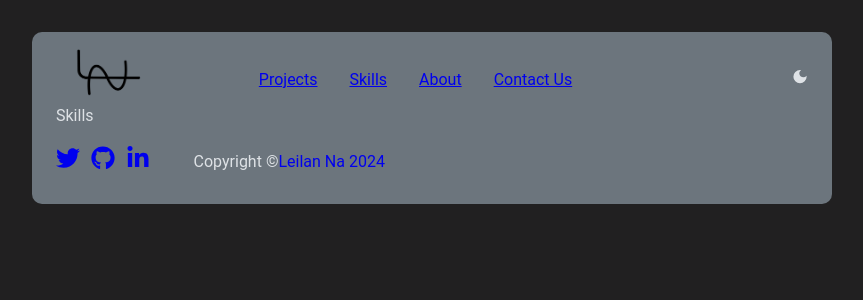
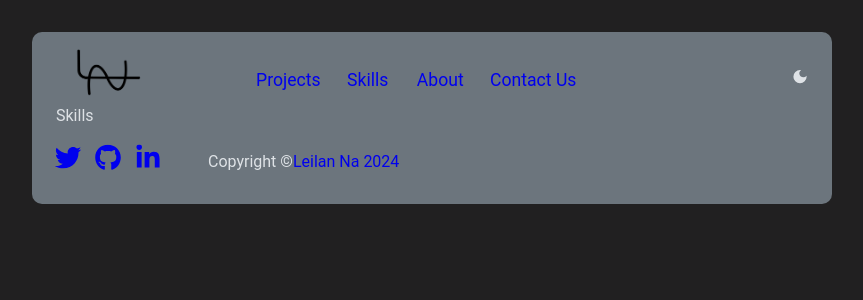
Before and after one commit to naLeilan/Week-1, a React (Vite) app: page /skills in a window 1280 px wide. Shown: the top 300 px of the page, without its empty margins (208-1071 px from the left). Built offline with nearby package versions, Linux system fonts and the light colour scheme.

Commit message:
fixed footer

```diff
--- a/src/App.jsx
+++ b/src/App.jsx
@@ -20,7 +20,6 @@ function App() {
           <Route path="contactus" element={<ContactUs />} />
           <Route path="*" element={<PageNotFound />} />
         </Routes>
-        {/* <About /> */}
         <Footer />
       </div>
     </BrowserRouter>
--- a/src/components/Footer.jsx
+++ b/src/components/Footer.jsx
@@ -5,6 +5,7 @@ function Footer() {
 
   return (
     <footer className="footer">
+      <div className="footer-items">
         <a href="https://x.com/NaLeilan" target="_blank">
           <FaTwitter className="twitter" />
         </a>
@@ -17,7 +18,7 @@ function Footer() {
         >
           <FaLinkedinIn className="linkedin" />
         </a>
-
+      </div>
       <p className="copyright">
         Copyright &copy;
         <a
--- a/src/index.css
+++ b/src/index.css
@@ -82,6 +82,7 @@ body {
   transition: all 0.3s;
 }
 
+a,
 .darkmode {
   margin-left: auto;
   transition: all 0.3s;
@@ -94,10 +95,15 @@ body {
   margin-left: 4rem;
 }
 
+a {
+  text-decoration: none; /* Removes the underline */
+}
+
 .logo {
   transition: all 0.3s;
 }
 
+a:hover,
 .logo:hover,
 .darkmode:hover {
   color: var(--color-Bright-purple);
@@ -133,8 +139,13 @@ body {
   display: flex;
   flex-direction: row;
   font-size: 1.5rem;
-  gap: 0.7rem;
+  gap: 1rem;
   align-items: center;
+}
+
+.footer-items {
+  display: flex;
+  gap: 1rem;
 }
 
 .copyright {
```
Lines whose indentation alone changed are shown as unchanged.
